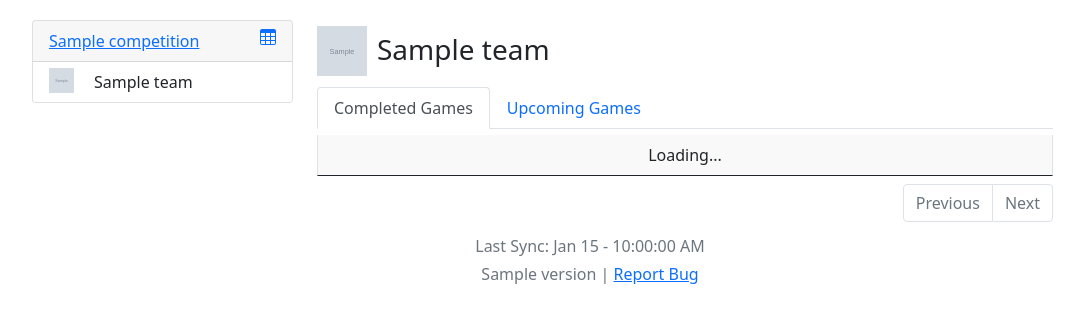
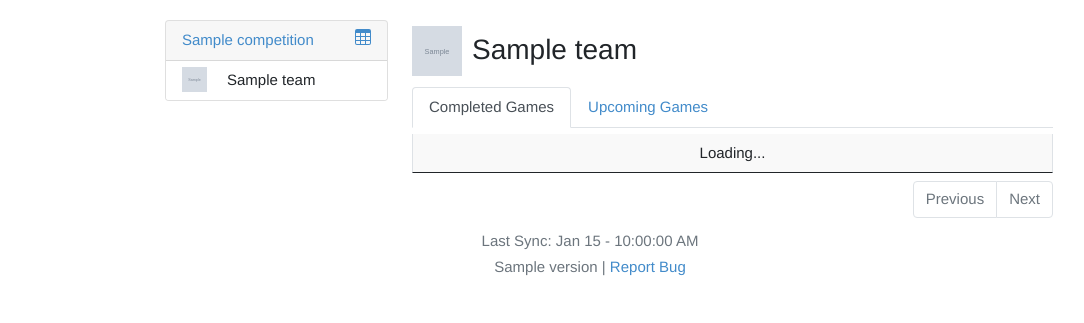
Before and after one commit to pwnbus/footyhints, a Django app: template web/templates/team.html in a window 1280 px wide. Shown: the top 323 px of the page, without its empty margins (50-1134 px from the left). Run offline with Django 3.2, Linux system fonts and the light colour scheme; tables that the repository leaves empty hold one stand-in row (values such as "Sample post"); the template is opened without the code that fills it: values that come from a table or form of the project are taken from there, most other values are stand-ins (such as "Sample title", 1, 10 or a date in 2020); grey boxes marked "Sample" are stand-in pictures; data that the repository does not hold is empty; parts of the project's set-up code (start-up, migrations or seed data) failed here and were passed over; some libraries are stand-ins or nearby versions.

Commit message:
Update layout for bootstrap 5 (#233)

```diff
--- a/web/static/css/main.css
+++ b/web/static/css/main.css
@@ -37,6 +37,7 @@
 
 #blur-toggle-button {
   float: left;
+  background-color: #428bca;
 }
 
 .table-name-header {
@@ -82,6 +83,8 @@
 
 #game-info {
   padding-bottom: 0px;
+  text-align:  center;
+  border-bottom:  0px;
 }
 
 #game-modal-left {
@@ -93,7 +96,6 @@
 
 #game-modal-middle {
   float: left;
-  padding: 10px;
   width: 50%;
 }
 
@@ -153,3 +155,55 @@
   margin-top:  0px;
   margin-bottom:  0px;
 }
+
+#team-names-navbar {
+  width:  25%;
+  padding-left: 50px;
+}
+
+body {
+  font-size:  15px;
+  font-family: "Helvetica Neue",Helvetica,Arial,sans-serif;
+}
+
+a {
+  text-decoration: none;
+  color: #428bca;
+}
+
+.nav-link {
+  color: #428bca;
+}
+
+a:hover {
+  text-decoration: underline;
+}
+
+.game-info-btn {
+  background-color: #428bca;
+}
+
+#modal-title-game-info {
+  padding:  0px;
+}
+
+#game-info-modal-body {
+  padding-top:  0px;
+}
+
+#game-modal-title-hr {
+  margin-top: 0px;
+}
+
+#game-tab-content {
+  padding-top: 10px;
+}
+
+#overall-rating-num {
+  padding-left: 10px;
+  padding-bottom: 10px;
+}
+
+#overall-rating {
+  padding-left: 5px;
+}
--- a/web/templates/base.html
+++ b/web/templates/base.html
@@ -29,9 +29,9 @@
     {% endif %}
   </head>
   <body>
-    <div class="container md-page" id="main-container">
-      <div class="row">
-        <div class="col-sm-3">
+    <div class="container" id="main-container">
+      <div class="row justify-content-md-center">
+        <div class="col-sm-3" id="team-names-navbar">
           <div class="card">
             <div class="card-header">
               <a href="/"><span>{{ competition.name }}</span></a>
@@ -51,7 +51,7 @@
             </ul>
           </div>
         </div>
-        <div class="col-sm-8">
+        <div class="col-sm-7">
           {% block content %}
           {% endblock %}
         </div>
--- a/web/templates/games_table.html
+++ b/web/templates/games_table.html
@@ -230,7 +230,7 @@
             }
             score_modifications_body += "</tbody>"
             var div_modal = `
-              <button type="button" class="btn btn-primary btn-sm" aria-hidden="true" data-bs-toggle="modal" data-bs-target="#gameModal${ rowData.id }">
+              <button type="button" class="btn btn-primary btn-sm game-info-btn" aria-hidden="true" data-bs-toggle="modal" data-bs-target="#gameModal${ rowData.id }">
                 <svg xmlns="http://www.w3.org/2000/svg" width="16" height="16" fill="currentColor" class="bi bi-info-circle-fill" viewbox="0 0 16 16">
                   <path d="M8 16A8 8 0 1 0 8 0a8 8 0 0 0 0 16zm.93-9.412-1 4.705c-.07.34.029.533.304.533.194 0 .487-.07.686-.246l-.088.416c-.287.346-.92.598-1.465.598-.703 0-1.002-.422-.808-1.319l.738-3.468c.064-.293.006-.399-.287-.47l-.451-.081.082-.381 2.29-.287zM8 5.5a1 1 0 1 1 0-2 1 1 0 0 1 0 2z"/>
                 </svg>
@@ -238,10 +238,13 @@
               <div class="modal fade" id="gameModal${ rowData.id }" tabindex="-1" aria-labelledby="exampleModalLabel" aria-hidden="true">
                 <div class="modal-dialog">
                   <div class="modal-content">
-                    <div class="modal-body">
-                      <h5 class="modal-title">
+                    <div class="modal-header text-center" id="game-info">
+                      <button type="button" class="btn-close pull-right pull-top" data-bs-dismiss="modal" aria-label="Close"></button>
+                    </div>
+                    <div class="modal-body" id="game-info-modal-body">
+                      <h3 class="modal-title w-100" id="modal-title-game-info">
                         <img src="${ rowData.home_team.logo }" alt="" id="team-logo-game-left" width="50px" height="50px" />${ rowData.home_team.name } - ${ rowData.away_team.name }<img src="${ rowData.away_team.logo }" alt="" id="team-logo-game-right" width="50px" height="50px" />
-                      </h5>
+                      </h3>
                       <div class="row">
                         <div id="game-modal-left">
                           <div class="blur-content blurred-content blur-content${ rowData.id }"><h2>${ rowData.home_team.score }</h2></div>
@@ -255,7 +258,7 @@
                           <div class="blur-content blurred-content blur-content${ rowData.id }"><h2>${ rowData.away_team.score }</h2></div>
                         </div>
                       </div>
-                      <hr>
+                      <hr id="game-modal-title-hr">
                       <ul class="nav nav-tabs" role="tablist">
                         <li class="nav-item" role="presentation">
                           <button class="nav-link active" id="questions-games-tab-${ rowData.id }" data-bs-toggle="tab" data-bs-target="#questions-${ rowData.id }" type="button" role="tab" aria-controls="questions-${ rowData.id }" aria-selected="true">Insights</button>
@@ -267,7 +270,7 @@
                           <button class="nav-link" id="highlights-games-tab-${ rowData.id }" data-bs-toggle="tab" data-bs-target="#highlights-${ rowData.id }" type="button" role="tab" aria-controls="highlights-${ rowData.id }" aria-selected="false">Highlights</button>
                         </li>
                       </ul>
-                      <div class="tab-content">
+                      <div class="tab-content" id="game-tab-content">
                         <div class="tab-pane fade show active" id="questions-${ rowData.id }" role="tabpanel" aria-labelledby="questions-games-tab-${ rowData.id }">
                           <table class="table table-striped table-bordered table-compact" id="game-questions-table">
                             <thead>
@@ -278,10 +281,10 @@
                           </table>
                         </div>
                         <div class="tab-pane fade" id="ratings-${ rowData.id }" role="tabpanel" aria-labelledby="ratings-games-tab-${ rowData.id }">
-                          <h5>Overall Rating:
-                            <div class="blur-content blurred-content blur-content${ rowData.id }">${ rowData.interest_score } / 100
-                            </div>
-                          </h5>
+                          <div class="d-flex text-center" id="overall-rating">
+                            <div class="d-inline-block">Overall Rating: </div>
+                            <div class="d-inline-block blur-content blurred-content blur-content${ rowData.id }" id="overall-rating-num">${ rowData.interest_score } / 100</div>
+                          </div>
                           <table class="table table-striped table-bordered table-compact" id="game-score-modifications-table">
                             <thead>
                               <th>Points</th>
```
